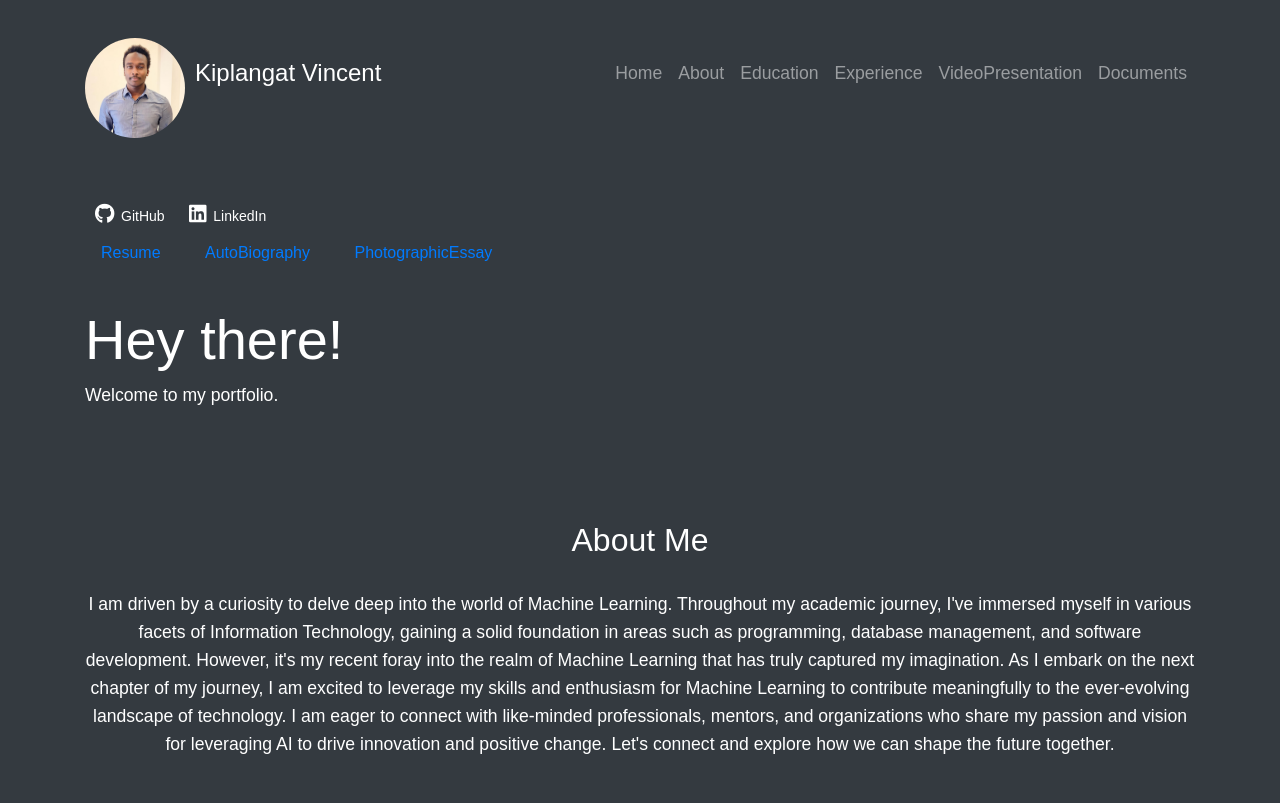
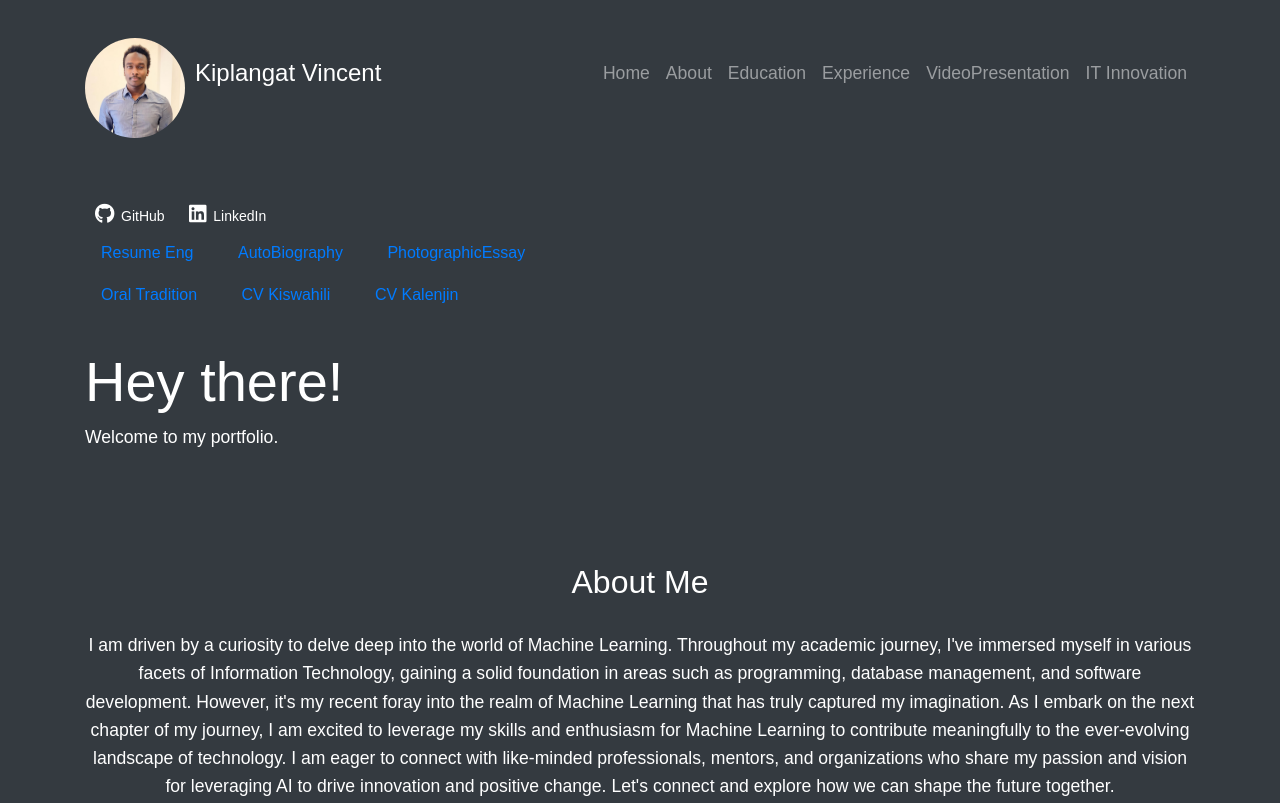
Before and after one commit to balvins435/MyPortfolio, a plain HTML site: page index.html in a window 1280 px wide. Shown: the top 803 px of the page. Drawn offline with nearby package versions, Linux system fonts and the light colour scheme.

Commit message:
Update index.html

```diff
--- a/index.html
+++ b/index.html
@@ -55,10 +55,9 @@
           </li>
           <li class="nav-item">
             <a class="nav-link" href="https://youtu.be/zib6TLnzWPc">VideoPresentation</a>
-
           </li>
           <li class="nav-item">
-            <a class="nav-link" href="https://github.com/balvins435/mydocuments">Documents</a>
+            <a class="nav-link" href="/cv/INNOVATION IN THE FIELD OF IT.pdf">IT Innovation</a>
           </li>
 
         </ul>
@@ -84,7 +83,7 @@
         <div class="float-left">
             <ul class="list-inline">
                 <li class="list-inline-item">
-                    <a href="/cv/KIPLANGAT Vincent cv.pdf" class="nav-link" target="_blank">Resume</a>
+                    <a href="/cv/KIPLANGAT Vincent cv.pdf" class="nav-link" target="_blank">Resume Eng</a>
                 </li>
                 <li class="list-inline-item">
                     <a href="/cv/Vin-Autobiography.pdf" class="nav-link" target="_blank">AutoBiography</a>
@@ -92,7 +91,22 @@
                 <li class="list-inline-item">
                     <a href="/cv/Vin-PHOTOGRAPHIC ESSAY.pdf" class="nav-link" target="_blank">PhotographicEssay</a>
                 </li>
+                <li class="list-inline-item">
+                  <a href="/cv/Oral Tradition.pdf" class="nav-link" target="_blank">Oral Tradition</a>
+                </li>
+                <li class="list-inline-item">
+                  <a href="/cv/Kiplangat-Vincent-cv Kiswahili.pdf" class="nav-link" target="_blank">CV Kiswahili</a>
+                </li>
+                <li class="list-inline-item">
+                  <a href="/cv/Kiplangat-Vincent-cv kalenjin.pdf" class="nav-link" target="_blank">CV Kalenjin</a>
+                </li>
+
             </ul>
+
+        </ul>
+
+
+
         </div>
         <!-- End of Additional links -->
         </div>
@@ -125,7 +139,7 @@
   </section>
 
   <!-- Education section -->
-  <section id="Education" class="section bg-dark text-white py-5">
+  <section id="education" class="section bg-dark text-white py-5">
     <div class="container text-center">
         <h2>Education</h2>
         <ul class="list-unstyled">
```
